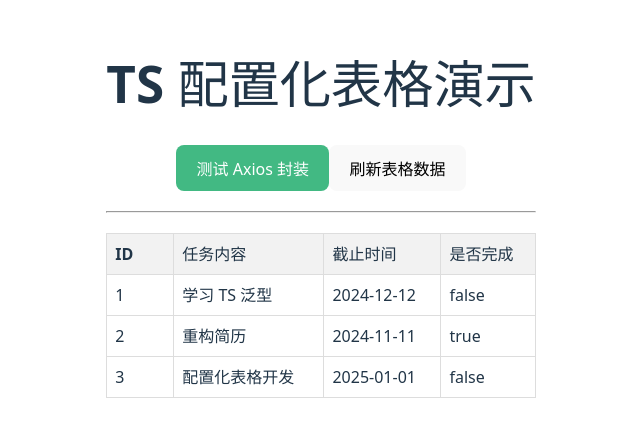
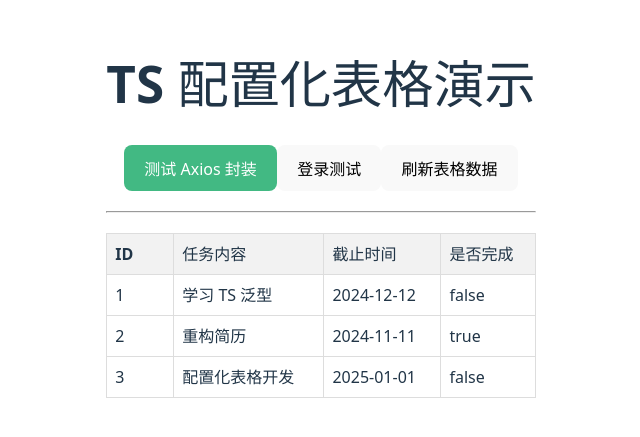
Before and after one commit to mirrors-cl/ts-practice-todo, a Vue app: page / in a window 1280 px wide. Shown: the part 191-628 px from the top of the page, without its empty margins (319-959 px from the left). Built offline with nearby package versions, Linux system fonts and the light colour scheme.

Commit message:
添加用户登录测试功能，集成 Pinia 状态管理并显示当前用户信息

```diff
--- a/src/App.vue
+++ b/src/App.vue
@@ -1,6 +1,6 @@
 <script setup lang="ts">
 import { loginApi } from './api/user';
-
+import { useUserStore } from './store/user';
 // import type { TodoItem, AddTodoPayload } from './types/todo'
 // import TodoList from './components/TodoList.vue'
 // import TodoInput from "./components/TodoInput.vue";
@@ -15,7 +15,14 @@ import type { BasicColumn } from "./components/BasicTable.vue";
 //   { id: '1', content: '学习 TS 泛型', isDone: false,deadline:'2024-12-12' },
 //   { id: '2', content: '重构简历', isDone: true,deadline:'2024-11-11' },
 // ])
+// 测试pinia
+const userStore = useUserStore();
 
+const testloginpinia = async () => {
+  console.log('开始登录pinia...');
+  await userStore.login('admin');
+  console.log('登录pinia完成，用户信息:', userStore.userInfo);
+}
 // new
 const columns: BasicColumn[] = [
   { title: 'ID', dataIndex: 'id', width: '50px' },
@@ -89,6 +96,10 @@ const testApi = async () => {
       <button @click="testApi" style="background-color: #42b983; color: white;">
         测试 Axios 封装
       </button>
+      <button @click="testloginpinia">登录测试</button>
+      <h1 v-if="userStore.userInfo">
+       当前用户 {{ userStore.userInfo?.username }}
+       当前角色：{{ userStore.userInfo?.roles[0] }}</h1>
       <!-- 表格刷新按钮 -->
       <button @click="reload" :disabled="loading">
         {{ loading ? '加载中...' : '刷新表格数据' }}
```
